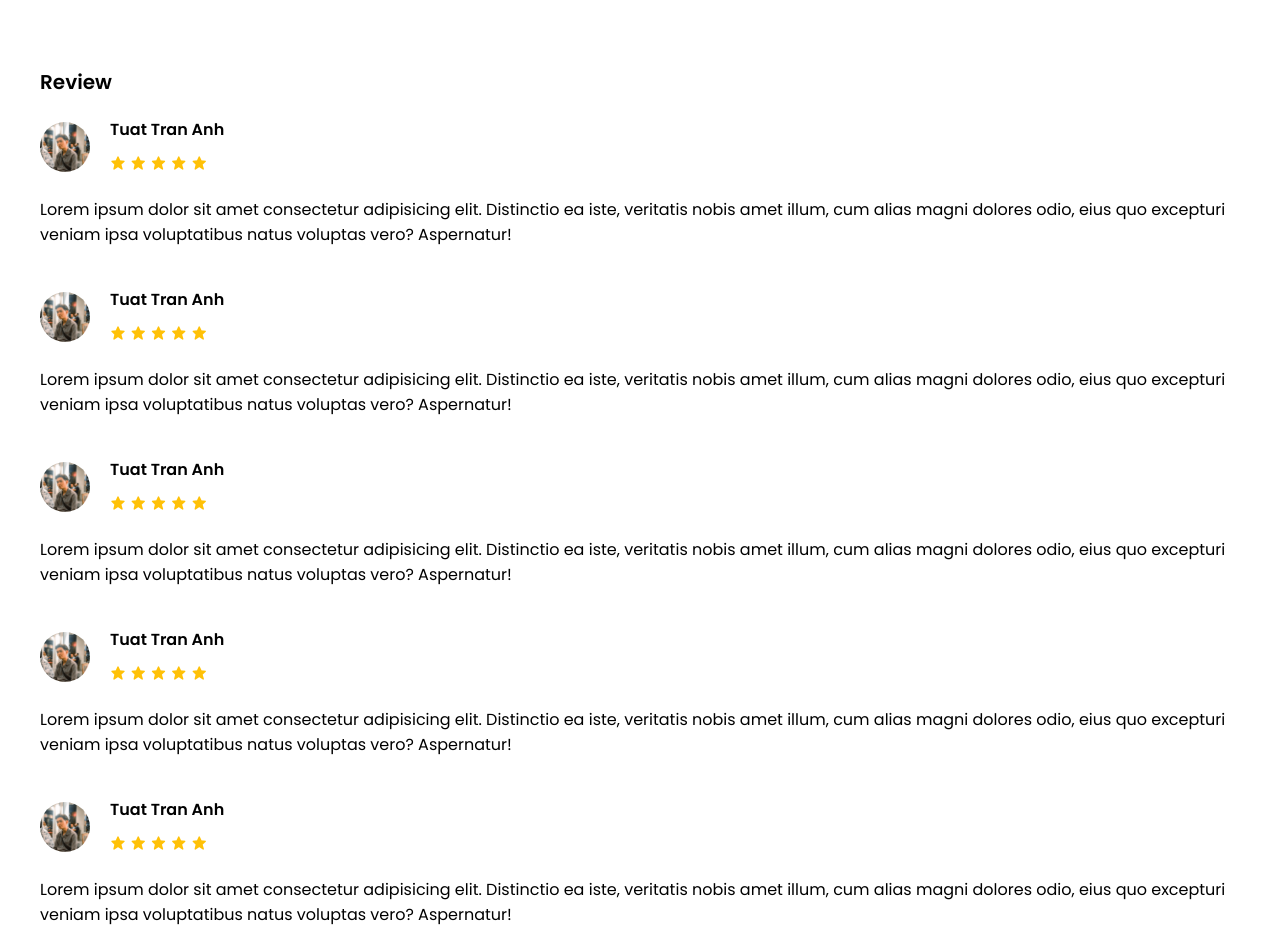
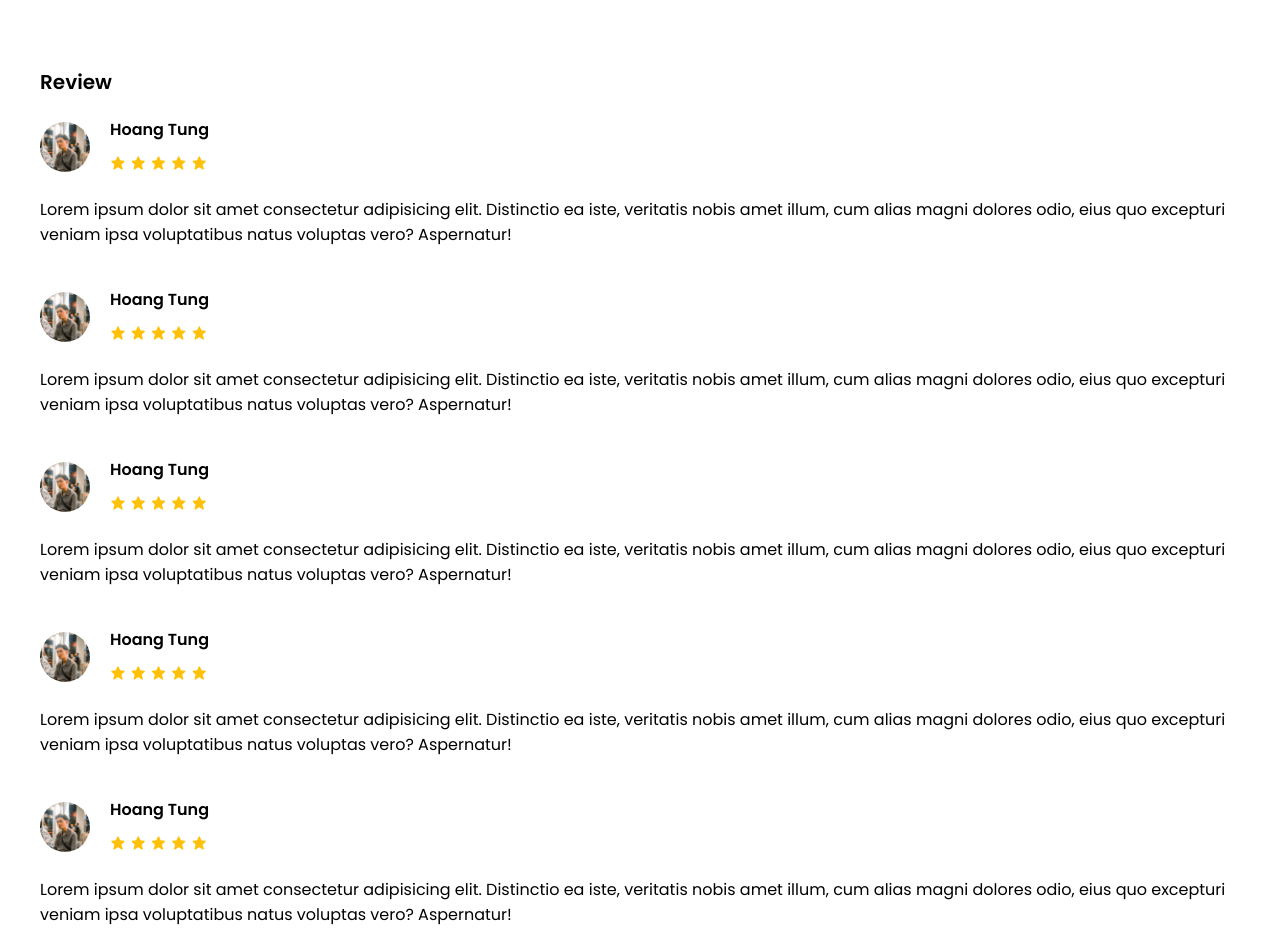
Before and after one commit to HoangTung17/Project_Web, a plain HTML site: page product-detail.html in a window 1280 px wide. Shown: the part 2421-3352 px from the top of the page. Drawn offline with nearby package versions, Linux system fonts and the light colour scheme.

Commit message:
update content

```diff
--- a/js/product-detail.js
+++ b/js/product-detail.js
@@ -88,8 +88,8 @@
                             ${e.name}
                         </div>
                         <div class="product-card-price">
-                            <span><del>${e.old_price}</del></span>
-                            <span class="curr-price">${e.curr_price}</span>
+                            <span><del>$${e.old_price}</del></span>
+                            <span class="curr-price">$${e.curr_price}</span>
                         </div>
                     </div>
                 </div>
--- a/product-detail.html
+++ b/product-detail.html
@@ -5,7 +5,7 @@
     <meta charset="UTF-8" />
     <meta http-equiv="X-UA-Compatible" content="IE=edge" />
     <meta name="viewport" content="width=device-width, initial-scale=1.0" />
-    <title>Keboard Shop</title>
+    <title>Keyboard Shop</title>
 
     <link rel="stylesheet" href="css/style.css" />
     <link rel="stylesheet" href="css/gird.css" />
@@ -291,7 +291,7 @@
                                 <img src="./images/user.jpg" alt="">
                             </div>
                             <div class="user-name">
-                                <span class="name">tuat tran anh</span>
+                                <span class="name">hoang tung</span>
                                 <span class="rating">
                                     <i class='bx bxs-star'></i>
                                     <i class='bx bxs-star'></i>
@@ -311,7 +311,7 @@
                                 <img src="./images/user.jpg" alt="">
                             </div>
                             <div class="user-name">
-                                <span class="name">tuat tran anh</span>
+                                <span class="name">hoang tung</span>
                                 <span class="rating">
                                     <i class='bx bxs-star'></i>
                                     <i class='bx bxs-star'></i>
@@ -331,7 +331,7 @@
                                 <img src="./images/user.jpg" alt="">
                             </div>
                             <div class="user-name">
-                                <span class="name">tuat tran anh</span>
+                                <span class="name">hoang tung</span>
                                 <span class="rating">
                                     <i class='bx bxs-star'></i>
                                     <i class='bx bxs-star'></i>
@@ -351,7 +351,7 @@
                                 <img src="./images/user.jpg" alt="">
                             </div>
                             <div class="user-name">
-                                <span class="name">tuat tran anh</span>
+                                <span class="name">hoang tung</span>
                                 <span class="rating">
                                     <i class='bx bxs-star'></i>
                                     <i class='bx bxs-star'></i>
@@ -371,7 +371,7 @@
                                 <img src="./images/user.jpg" alt="">
                             </div>
                             <div class="user-name">
-                                <span class="name">tuat tran anh</span>
+                                <span class="name">hoang tung</span>
                                 <span class="rating">
                                     <i class='bx bxs-star'></i>
                                     <i class='bx bxs-star'></i>
```
Also changed, not shown: index.html (+1 -1 lines), product.html (+1 -1 lines).
